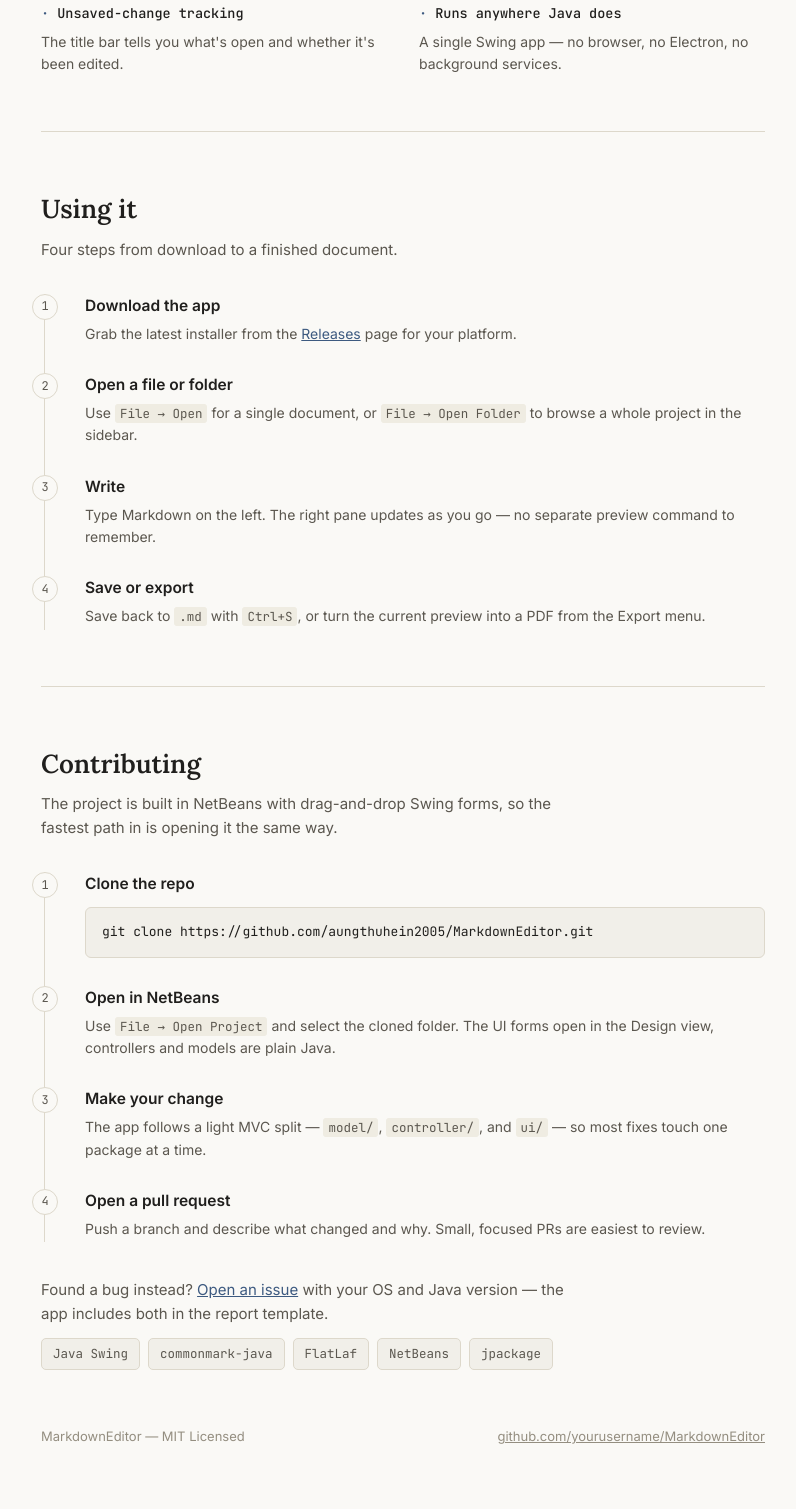
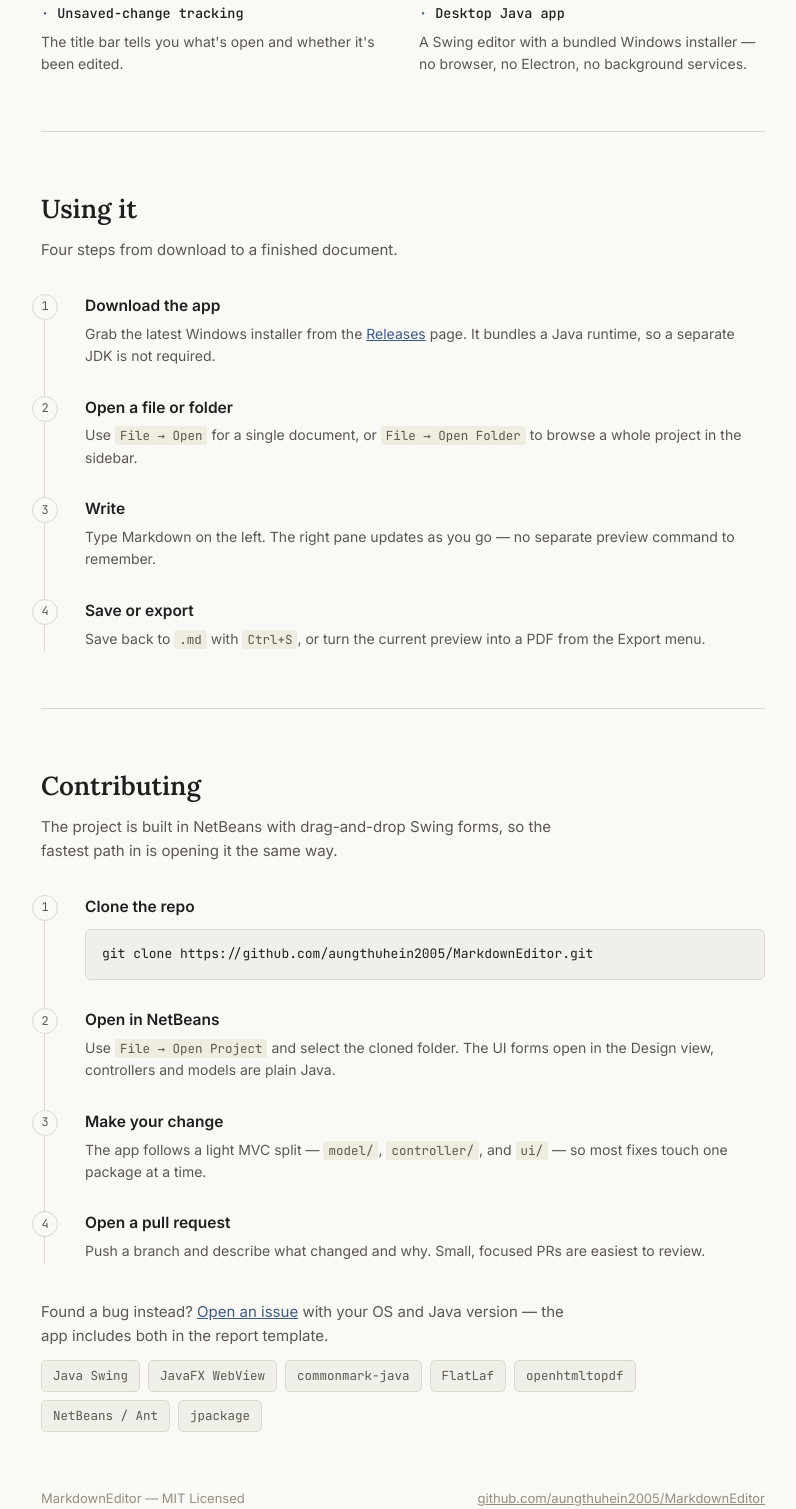
Before and after one commit to aungthuhein2005/MarkdownEditor, a plain HTML site: page index.html in a window 1280 px wide. Shown: the part 1236-2745 px from the top of the page, without its empty margins (237-1033 px from the left). Before the commit the page ends 2683 px from the top, so only its background shows below. Drawn offline with Linux system fonts and the light colour scheme.

Commit message:
fix readme and index.html

```diff
--- a/index.html
+++ b/index.html
@@ -436,8 +436,8 @@
         <p class="f-desc">The title bar tells you what's open and whether it's been edited.</p>
       </li>
       <li>
-        <p class="f-title">Runs anywhere Java does</p>
-        <p class="f-desc">A single Swing app — no browser, no Electron, no background services.</p>
+        <p class="f-title">Desktop Java app</p>
+        <p class="f-desc">A Swing editor with a bundled Windows installer — no browser, no Electron, no background services.</p>
       </li>
     </ul>
   </section>
@@ -448,7 +448,7 @@
     <ol class="steps">
       <li>
         <h3>Download the app</h3>
-        <p>Grab the latest installer from the <a href="https://github.com/aungthuhein2005/MarkdownEditor/releases">Releases</a> page for your platform.</p>
+        <p>Grab the latest Windows installer from the <a href="https://github.com/aungthuhein2005/MarkdownEditor/releases">Releases</a> page. It bundles a Java runtime, so a separate JDK is not required.</p>
       </li>
       <li>
         <h3>Open a file or folder</h3>
@@ -491,9 +491,11 @@
 
     <ul class="stack-list">
       <li>Java Swing</li>
+      <li>JavaFX WebView</li>
       <li>commonmark-java</li>
       <li>FlatLaf</li>
-      <li>NetBeans</li>
+      <li>openhtmltopdf</li>
+      <li>NetBeans / Ant</li>
       <li>jpackage</li>
     </ul>
   </section>
@@ -502,7 +504,7 @@
 
 <footer class="wrap">
   <span>MarkdownEditor — MIT Licensed</span>
-  <span><a href="https://github.com/aungthuhein2005/MarkdownEditor">github.com/yourusername/MarkdownEditor</a></span>
+  <span><a href="https://github.com/aungthuhein2005/MarkdownEditor">github.com/aungthuhein2005/MarkdownEditor</a></span>
 </footer>
 
 </body>
```
Also changed, not shown: 1 other file.
